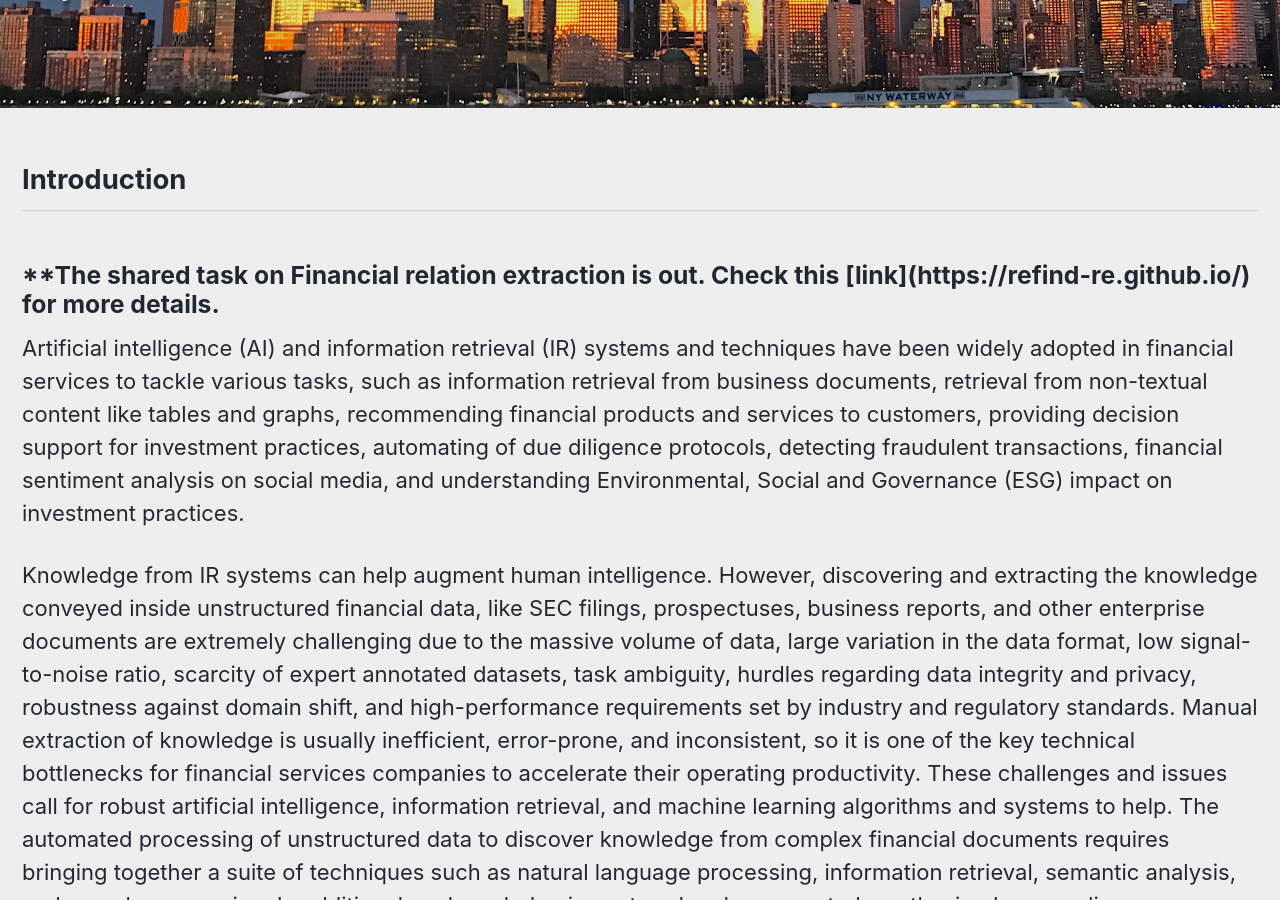
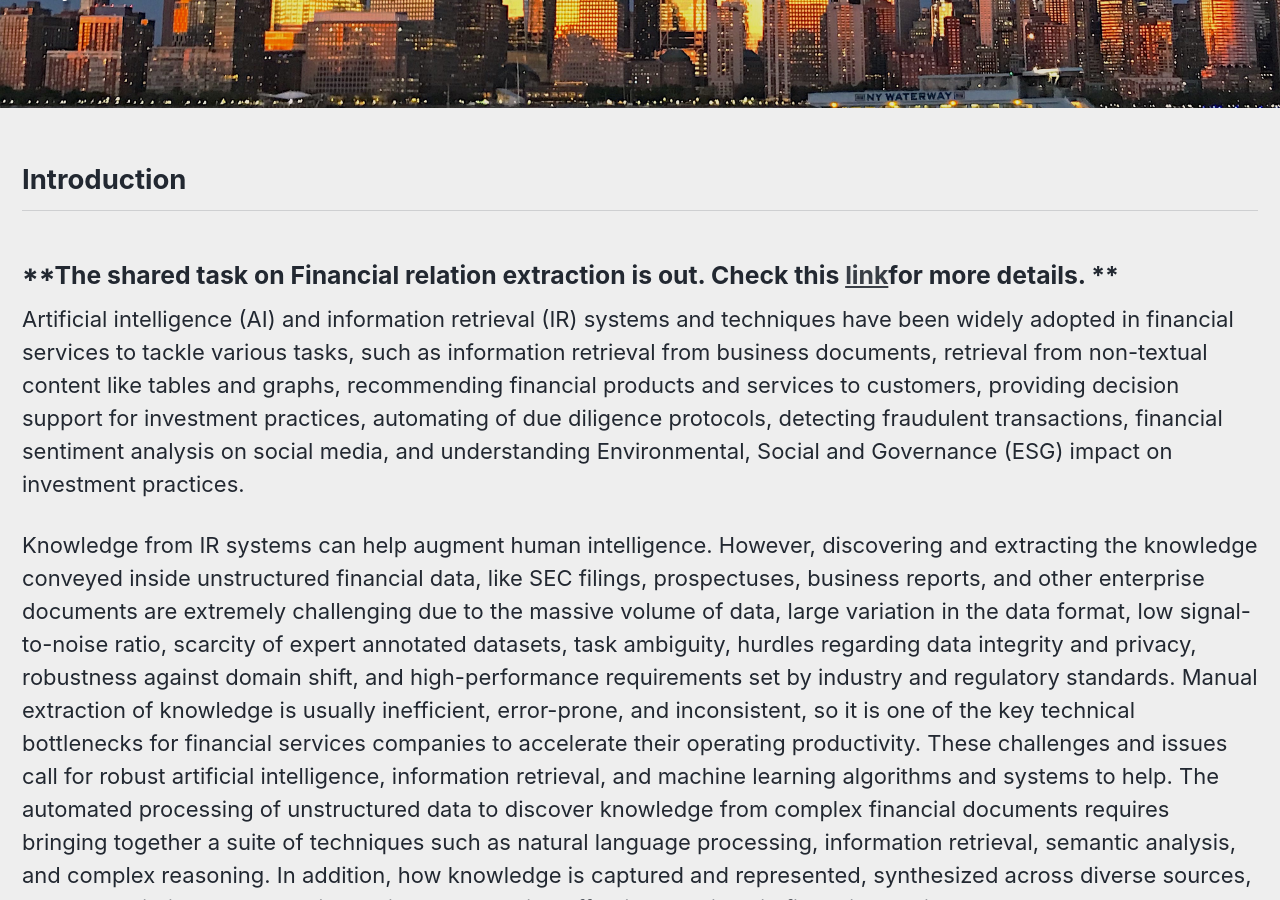
Before and after one commit to kdf-workshop/kdf23, a Jekyll site: the page built from _pages/home.md, in a window 1280 px wide and 900 px high, scrolled down 407 px. Built offline with Jekyll 4.4.1, drawn with Linux system fonts in a browser that asks for light colours; cached includes are drawn as plain includes; part of the change alters nothing that is shown.

Commit message:
Update home.md

```diff
--- a/_pages/home.md
+++ b/_pages/home.md
@@ -11,7 +11,7 @@ excerpt: "<br/>Taipei, Taiwan / Virtual<br/> July 27, 2023"
 
 <h2>Introduction</h2>
 
-<h3>**The shared task on Financial relation extraction is out. Check this [link](https://refind-re.github.io/) for more details. </h3>
+<h3>**The shared task on Financial relation extraction is out. Check this <a href="https://refind-re.github.io">link</a>for more details. **</h3>
 
 Artificial intelligence (AI) and information retrieval (IR) systems and techniques have been widely adopted in financial services to tackle various tasks, such as information retrieval from business documents, retrieval from non-textual content like tables and graphs, recommending financial products and services to customers, providing decision support for investment practices, automating of due diligence protocols,  detecting fraudulent transactions, financial sentiment analysis on social media, and understanding Environmental, Social and Governance (ESG) impact on investment practices.
 
```
